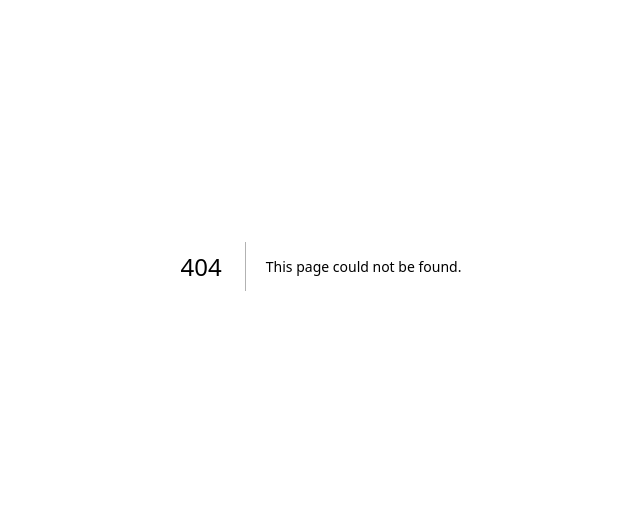
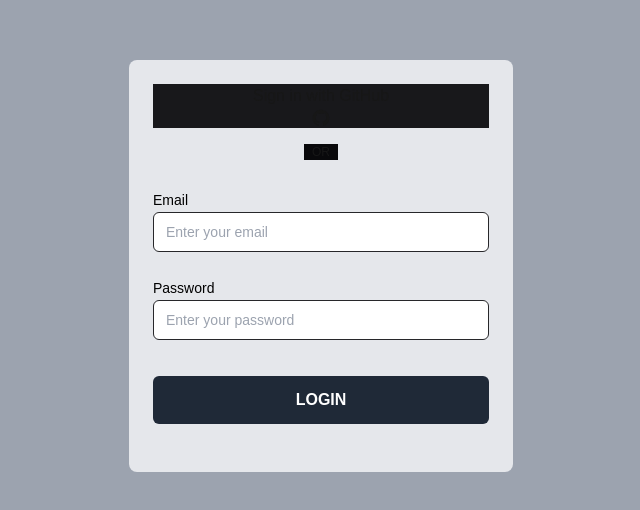
Before and after one commit to aldodarrigos/asafe, a Next.js app: page /auth/login in a window 1280 px wide. Before the commit this address had no page. Shown: the part 134-644 px from the top of the page, without its empty margins (319-959 px from the left). Built offline with nearby package versions, Linux system fonts and the light colour scheme.

Commit message:
auth: NextAuth implemented with user example

```diff
--- /dev/null
+++ b/src/actions/auth/login.ts
@@ -0,0 +1,29 @@
+"use server";
+
+import { AuthError } from "next-auth";
+import { signIn } from "@/auth.config";
+
+export async function authenticate(
+  prevState: string | undefined,
+  formData: FormData
+) {
+  try {
+    // Simulate a get record from database
+    await new Promise((resolve) => setTimeout(resolve, 1000));
+    await signIn("credentials", {
+      ...Object.fromEntries(formData.entries()),
+      redirect: false,
+    });
+    return "Success";
+  } catch (error) {
+    if (error instanceof AuthError) {
+      switch (error.type) {
+        case "CredentialsSignin":
+          return "CredentialsSignin";
+        default:
+          return "Something went wrong.";
+      }
+    }
+    throw error;
+  }
+}
--- /dev/null
+++ b/src/actions/index.ts
@@ -0,0 +1 @@
+export * from "./auth/login";
--- /dev/null
+++ b/src/app/api/auth/[...nextauth]/route.ts
@@ -0,0 +1,3 @@
+import { handlers } from "@/auth.config";
+
+export const { GET, POST } = handlers;
--- /dev/null
+++ b/src/app/auth/login/page.tsx
@@ -0,0 +1,126 @@
+'use client'
+
+import { authenticate } from '@/actions'
+import clsx from 'clsx'
+import { useRouter } from 'next/navigation'
+import React, { useEffect } from 'react'
+import { useFormState, useFormStatus } from 'react-dom'
+import { IoInformationOutline } from 'react-icons/io5'
+
+export default function LoginPage() {
+    const [state, dispatch] = useFormState(authenticate, undefined)
+    const router = useRouter();
+
+    useEffect(() => {
+        if (state === 'Success') {
+            router.replace('/dashboard');
+        }
+    }, [state])
+
+    return (
+    <div className="flex flex-col items-center justify-center h-screen">
+
+        <div className="w-full max-w-sm space-y-4 bg-gray-200 p-6 rounded-lg ">
+            <div className="space-y-2">
+                <button className="w-full justify-between align-middle justify-items-center bg-zinc-900 border-zinc-800 hover:bg-zinc-900/90 hover:border-zinc-700">
+                Sign in with GitHub
+                <GitHubLogo className="h-5 w-5" />
+                </button>
+            </div>
+
+            <div className="relative">
+                <div className="absolute inset-0 flex items-center">
+                <Separator />
+                </div>
+                <div className="relative flex justify-center text-xs uppercase">
+                <span className="bg-zinc-950 px-2 text-muted-foreground">or</span>
+                </div>
+            </div>
+
+            <div className="space-y-2">
+                <div className="space-y-1">
+                    <form action={dispatch}>
+                        <div className="py-3">
+                            <label htmlFor="username" className="text-sm text-black ">
+                                Email
+                            </label>
+                            <Input type="email" name="email" placeholder="Enter your email" />
+                        </div>
+                        <div className="py-3">
+                            <label htmlFor="password" className="text-sm text-black">
+                                Password
+                            </label>
+                            <Input type="password" name="password" placeholder="Enter your password" />
+                        </div>
+
+
+                        <div className="py-6">
+                            <LoginButton />
+                        </div>
+                        {state === 'CredentialsSignin' && (
+                            <>
+                                <div className='flex items-center gap-2 w-full justify-center'>
+                                    <IoInformationOutline className='h-5 w-5 text-red-500' />
+                                    <p className='text-red-500' >Invalid credentials.</p>
+                                </div>
+                            </>
+                        )}
+                    </form>
+                </div>
+            </div>
+
+        </div>
+    </div>
+    )
+  }
+
+
+
+function Separator() {
+    return (
+    <div data-orientation="horizontal" role="none" className="shrink-0 bg-border h-[1px] w-full"></div>
+    )
+  }
+
+function Input(props: React.InputHTMLAttributes<HTMLInputElement>) {
+    return (
+        <input {...props} className="flex h-10 w-full rounded-md border px-3 py-2 text-sm ring-offset-background file:border-0 file:bg-transparent file:text-sm file:font-medium file:text-foreground placeholder:text-muted-foreground focus-visible:outline-none focus-visible:ring-2 focus-visible:ring-ring focus-visible:ring-offset-2 disabled:cursor-not-allowed disabled:opacity-50 bg-white border-zinc-800 text-black" />
+    )
+}
+
+function GitHubLogo(props: React.SVGProps<SVGSVGElement>) {
+    return (
+      <svg viewBox="0 0 24 24" fill="currentColor" {...props}>
+        <path d="M12 2C6.477 2 2 6.477 2 12c0 4.42 2.865 8.17 6.839 9.49.5.092.682-.217.682-.482 0-.237-.008-.866-.013-1.7-2.782.603-3.369-1.34-3.369-1.34-.454-1.156-1.11-1.462-1.11-1.462-.908-.62.069-.608.069-.608 1.003.07 1.531 1.03 1.531 1.03.892 1.529 2.341 1.087 2.91.832.092-.647.35-1.088.636-1.338-2.22-.253-4.555-1.11-4.555-4.943 0-1.091.39-1.984 1.029-2.683-.103-.253-.446-1.27.098-2.647 0 0 .84-.269 2.75 1.025A9.578 9.578 0 0112 6.836c.85.004 1.705.114 2.504.336 1.909-1.294 2.747-1.025 2.747-1.025.546 1.377.203 2.394.1 2.647.64.699 1.028 1.592 1.028 2.683 0 3.842-2.339 4.687-4.566 4.935.359.309.678.919.678 1.852 0 1.336-.012 2.415-.012 2.743 0 .267.18.578.688.48C19.138 20.167 22 16.418 22 12c0-5.523-4.477-10-10-10z" />
+      </svg>
+    )
+  }
+
+
+
+
+  function LoginButton() {
+    const { pending } = useFormStatus()
+
+    const handleClick = (event: React.MouseEvent<HTMLButtonElement>) => {
+      if (pending) {
+        event.preventDefault()
+      }
+    }
+
+    return (
+    <button aria-disabled={pending}
+        type="submit"
+        onClick={handleClick}
+        className={ clsx({
+            'btn-primary': !pending,
+            'btn-disabled': pending
+            })
+        }
+        disabled={pending}
+    >
+    Login
+    </button>
+    )
+
+}
--- /dev/null
+++ b/src/app/auth/logout/page.tsx
@@ -0,0 +1,13 @@
+"use server";
+import { signOut } from "@/auth.config";
+import { redirect } from "next/navigation";
+
+export default async function LogoutPage(){
+    try {
+        await signOut();
+        return redirect('/auth/login');
+    } catch (error) {
+        console.error('Error during logout:', error);
+        return redirect('/auth/login');
+    }
+}
--- a/src/app/globals.css
+++ b/src/app/globals.css
@@ -25,3 +25,12 @@ body {
     text-wrap: balance;
   }
 }
+
+
+.btn-primary {
+  @apply w-full justify-between bg-gray-800 rounded-md py-3 uppercase font-bold border-zinc-800 hover:bg-gray-900 hover:border-zinc-700 text-white;
+}
+
+.btn-disabled{
+  @apply w-full justify-between bg-gray-600 rounded-md py-3 uppercase font-bold;
+}
--- a/src/app/layout.tsx
+++ b/src/app/layout.tsx
@@ -1,6 +1,7 @@
 import type { Metadata } from "next";
 import localFont from "next/font/local";
 import "./globals.css";
+import { AppProvider } from "@/components";
 
 const geistSans = localFont({
   src: "./fonts/GeistVF.woff",
@@ -26,9 +27,11 @@ export default function RootLayout({
   return (
     <html lang="en">
       <body
-        className={`${geistSans.variable} ${geistMono.variable} antialiased`}
+        className={`${geistSans.variable} ${geistMono.variable} antialiased bg-gray-400`}
       >
-        {children}
+        <AppProvider>
+          {children}
+        </AppProvider>
       </body>
     </html>
   );
--- a/src/app/page.tsx
+++ b/src/app/page.tsx
@@ -1,6 +1,19 @@
+"use client";
 import Image from "next/image";
+import { useSession } from "next-auth/react";
+import { useRouter } from "next/navigation";
 
 export default function Home() {
+  const {data: session} = useSession();
+  const router = useRouter();
+  console.log(session);
+
+  if(session){
+    router.replace('/dashboard');
+  }
+  else{
+    router.replace('/auth/login');
+  }
   return (
     <div className="grid grid-rows-[20px_1fr_20px] items-center justify-items-center min-h-screen p-8 pb-20 gap-16 sm:p-20 font-[family-name:var(--font-geist-sans)]">
       <main className="flex flex-col gap-8 row-start-2 items-center sm:items-start">
--- /dev/null
+++ b/src/auth.config.ts
@@ -0,0 +1,50 @@
+import NextAuth, { NextAuthConfig } from "next-auth";
+// import GithubProvider from "next-auth/providers/github";
+import { z } from "zod";
+import Credentials from "next-auth/providers/credentials";
+
+export const authConfig: NextAuthConfig = {
+  pages: {
+    signIn: "/auth/login",
+    signOut: "/auth/logout",
+  },
+  callbacks: {
+    authorized({ auth, request: { nextUrl } }) {
+      return true;
+    },
+  },
+  providers: [
+    // GithubProvider({
+    //   clientId: process.env.GITHUB_ID!,
+    //   clientSecret: process.env.GITHUB_SECRET!,
+    // }),
+    Credentials({
+      async authorize(credentials) {
+        const parsedCredentials = z
+          .object({
+            email: z.string().email(),
+            password: z.string().min(6),
+          })
+          .safeParse(credentials);
+
+        if (parsedCredentials.success) {
+          const { email, password } = parsedCredentials.data;
+
+          if (email === "test@test.com" && password === "testing") {
+            return { id: "1", name: "Test User", email: "test@test.com" };
+          }
+          return null;
+        }
+
+        return null;
+      },
+
+      credentials: {
+        email: { label: "Email", type: "email", placeholder: "test@test.com" },
+        password: { label: "Password", type: "password" },
+      },
+    }),
+  ],
+};
+
+export const { handlers, auth, signIn, signOut } = NextAuth(authConfig);
--- /dev/null
+++ b/src/components/index.ts
@@ -0,0 +1 @@
+export * from "./providers/AppProvider";
--- /dev/null
+++ b/src/components/providers/AppProvider.tsx
@@ -0,0 +1,10 @@
+import { SessionProvider } from "next-auth/react"
+
+
+export const AppProvider = ({ children }: { children: React.ReactNode }) => {
+    return (
+        <SessionProvider>
+            {children}
+        </SessionProvider>
+    )
+}
```
Also changed, not shown: package.json (+8 -4 lines), 2 other files (tests, documents, lock files or other folders).
